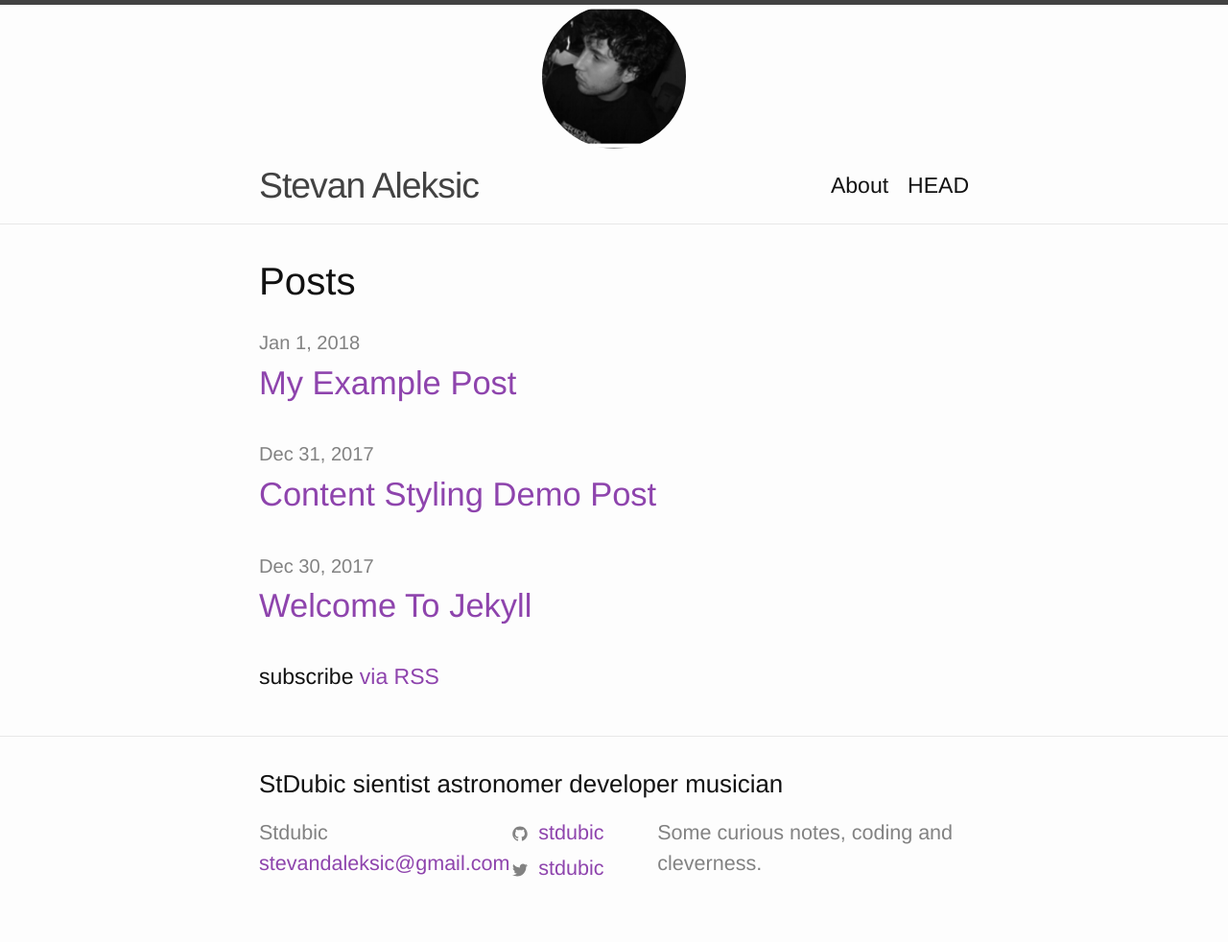
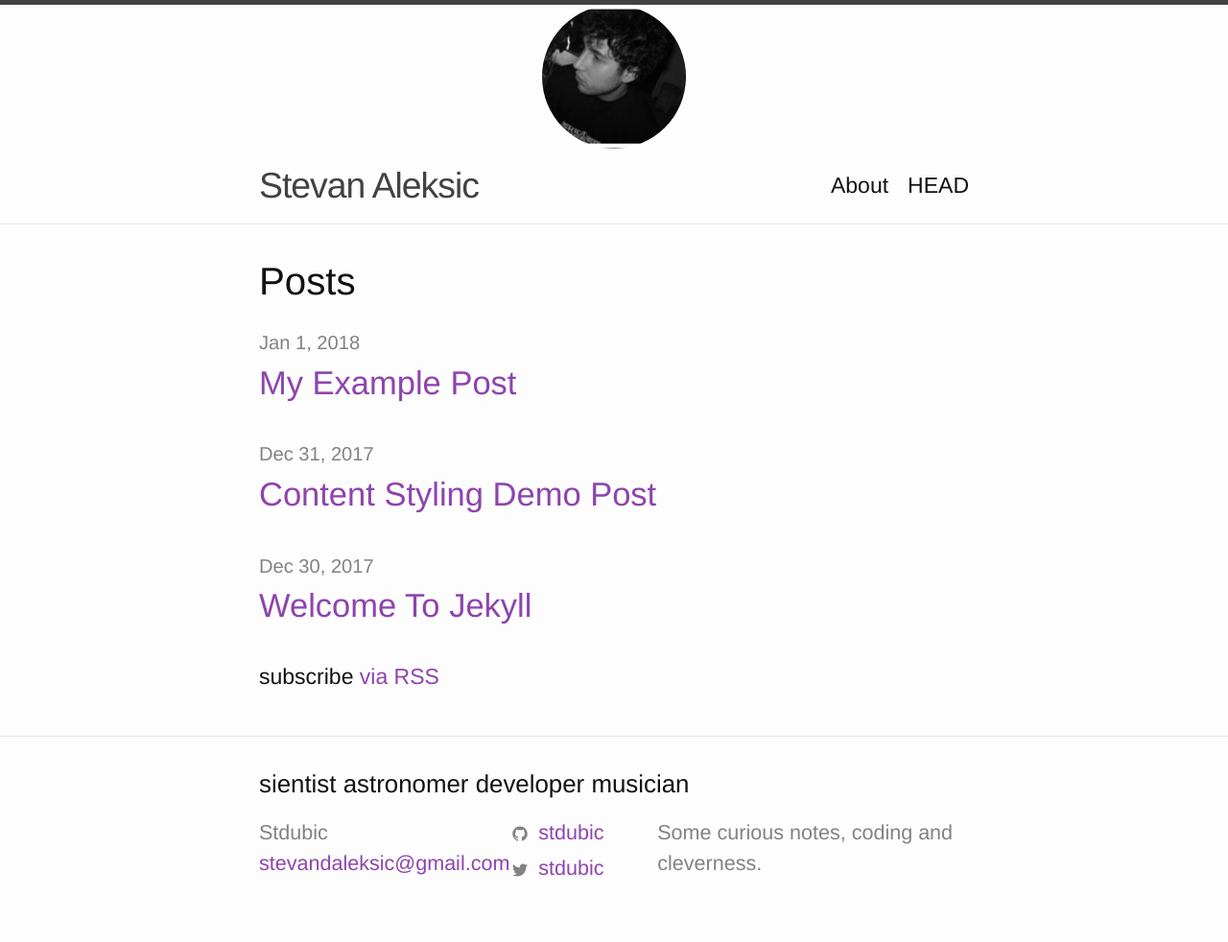
Before and after one commit to Stdubic/Stevan-Aleksic-aka-Stdubic, a Jekyll site: the page built from index.md, in a window 1280 px wide. Shown: the whole page at 96% size. Built offline with Jekyll 4.4.1, drawn with Linux system fonts in a browser that asks for light colours.

Commit message:
Update _config.yml

```diff
--- a/_config.yml
+++ b/_config.yml
@@ -1,5 +1,5 @@
 
-title: StDubic sientist astronomer developer musician
+title: sientist astronomer developer musician
 title1: Stevan Aleksic
 
 author: Stdubic
```
